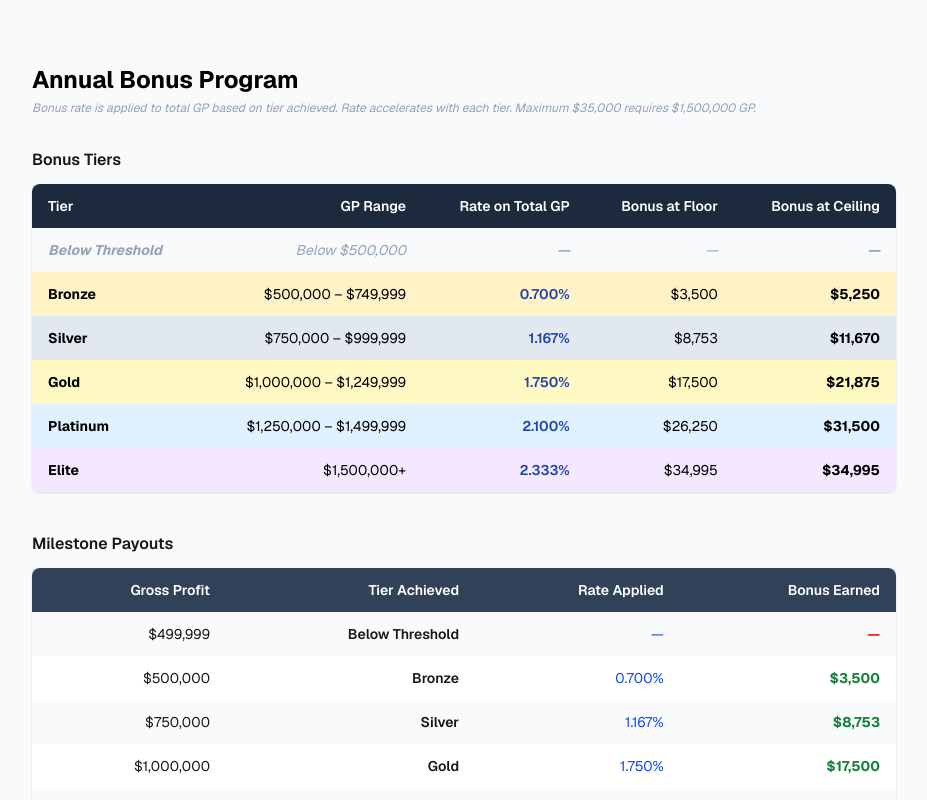
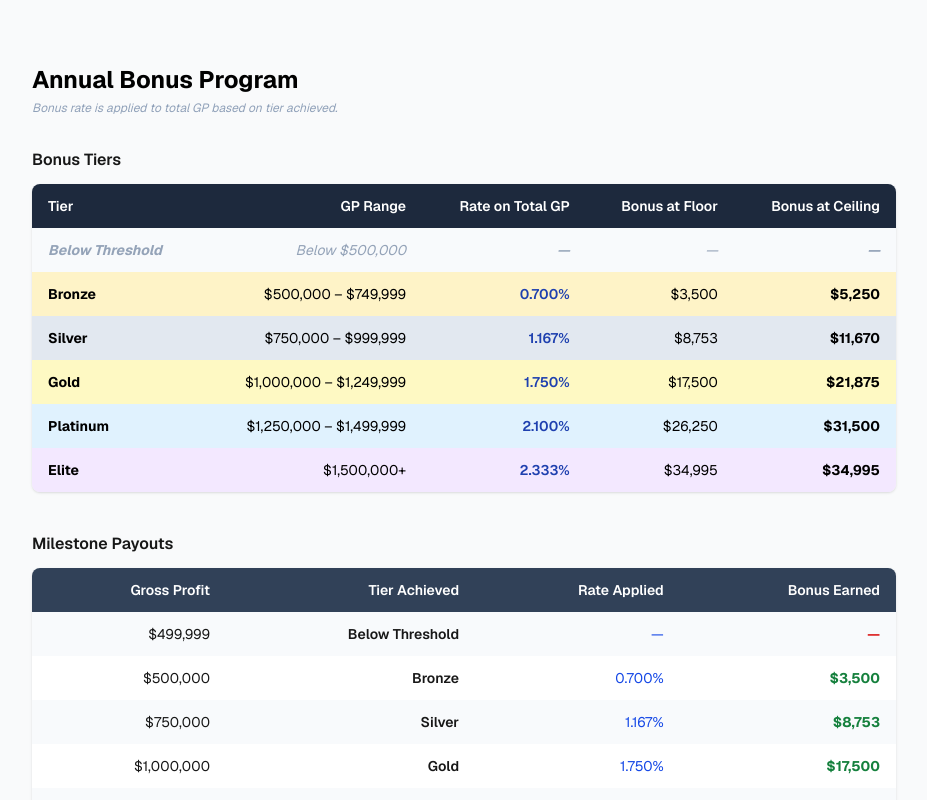
Before and after one commit to jsgelfand/bonus-calculator, a Next.js app: page / in a window 1280 px wide. Shown: the top 800 px of the page, without its empty margins (176-1103 px from the left). Built offline with nearby package versions, Linux system fonts and the light colour scheme.

Commit message:
docs: simplify italic description of bonus rate
Condense bonus rate explanation for clarity.

```diff
--- a/app/components/BonusCalculator.tsx
+++ b/app/components/BonusCalculator.tsx
@@ -40,7 +40,7 @@ export default function BonusCalculator() {
       <h2 className="text-2xl font-bold mb-1 text-black">Annual Bonus Program</h2>
 
       <p className="text-slate-400 text-xs italic mb-8">
-        Bonus rate is applied to total GP based on tier achieved. Rate accelerates with each tier. Maximum $35,000 requires $1,500,000 GP.
+        Bonus rate is applied to total GP based on tier achieved.
       </p>
 
       {/* Tier Table */}
```
